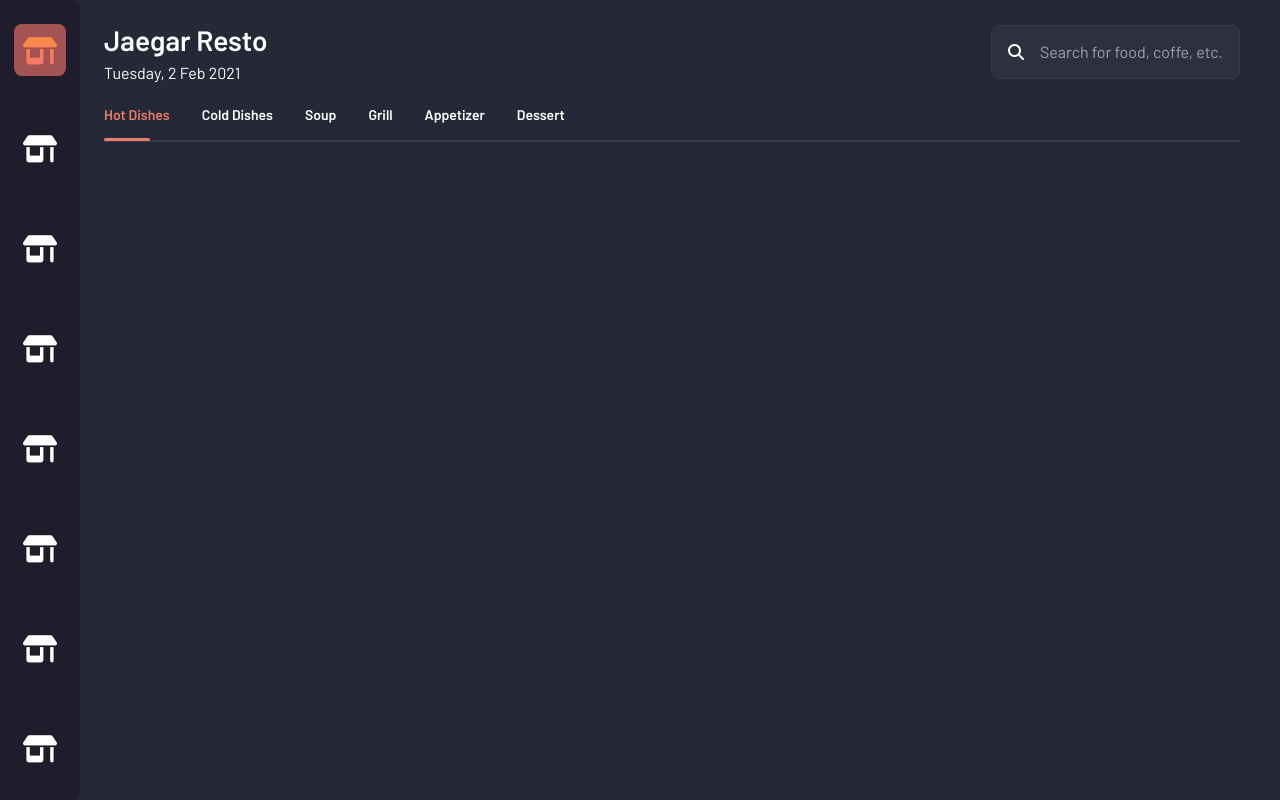
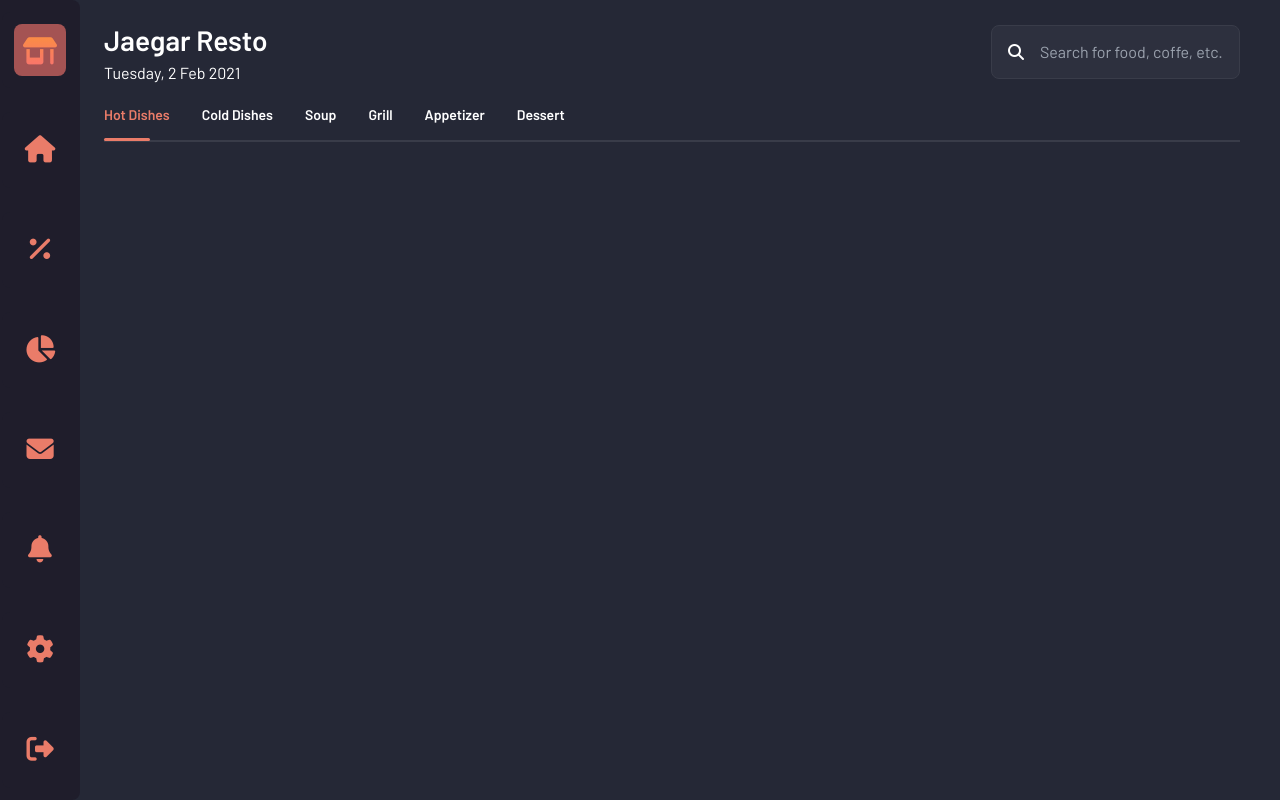
Before and after one commit to Amirovsherbeknew/food-POS, a React (Vite) app: page / in a window 1280 px wide. Built offline with nearby package versions, Linux system fonts and the light colour scheme.

Commit message:
configured sidebar icons colors and its own icons

```diff
--- a/src/assets/styles/global.scss
+++ b/src/assets/styles/global.scss
@@ -88,6 +88,7 @@ html {
     .sidebar__item:not(.sidebar__item--first) {
       transform: translateX(-4%);
       background-color: $orange; // Ensure $orange is defined
+      color: white;
     }
 
     &::before,
@@ -106,9 +107,9 @@ html {
   align-items: center;
   justify-content: center;
   font-size: 1.7rem;
+  color: $orange;
   cursor: pointer;
   transition: transform 0.4s;
-
   i {
     color: inherit;
   }
--- a/src/components/Sidebar.jsx
+++ b/src/components/Sidebar.jsx
@@ -19,7 +19,7 @@ import clsx from "clsx";
 
 function Sidebar() {
   return (
-    <div className="sidebar absolute bg-[#1f1d2b] h-[100vh] w-[5rem] flex flex-col justify-around  items-center rounded-r-[8px] z-[1]">
+    <div className="sidebar absolute bg-[#1f1d2b] h-[100vh] w-[5rem] flex flex-col justify-around  items-center rounded-r-[8px] z-[1] overflow-hidden">
       <div className="sidebar__item-wrapper">
         <div className="sidebar__item bg-[#a45353] sidebar__item--first">
           <div className="font-bold bg-clip-text text-transparent bg-gradient-to-b from-orange-400 to-red-400">
@@ -29,37 +29,37 @@ function Sidebar() {
       </div>
       <div className="sidebar__item-wrapper">
         <div className="sidebar__item">
-          <i className="fa-solid fa-shop"></i>
+          <i className="fa-solid fa-house"></i>
         </div>
       </div>
       <div className="sidebar__item-wrapper">
         <div className="sidebar__item">
-          <i className="fa-solid fa-shop"></i>
+          <i className="fa-solid fa-percent"></i>
         </div>
       </div>
       <div className="sidebar__item-wrapper">
         <div className="sidebar__item">
-          <i className="fa-solid fa-shop"></i>
+          <i className="fa-solid fa-chart-pie"></i>
         </div>
       </div>
       <div className="sidebar__item-wrapper">
         <div className="sidebar__item">
-          <i className="fa-solid fa-shop"></i>
+          <i className="fa-solid fa-envelope"></i>
         </div>
       </div>
       <div className="sidebar__item-wrapper">
         <div className="sidebar__item">
-          <i className="fa-solid fa-shop"></i>
+          <i className="fa-solid fa-bell"></i>{" "}
         </div>
       </div>
       <div className="sidebar__item-wrapper">
         <div className="sidebar__item">
-          <i className="fa-solid fa-shop"></i>
+          <i className="fa-solid fa-gear"></i>
         </div>
       </div>
       <div className="sidebar__item-wrapper">
         <div className="sidebar__item">
-          <i className="fa-solid fa-shop"></i>
+          <i className="fa-solid fa-right-from-bracket"></i>
         </div>
       </div>
     </div>
```
